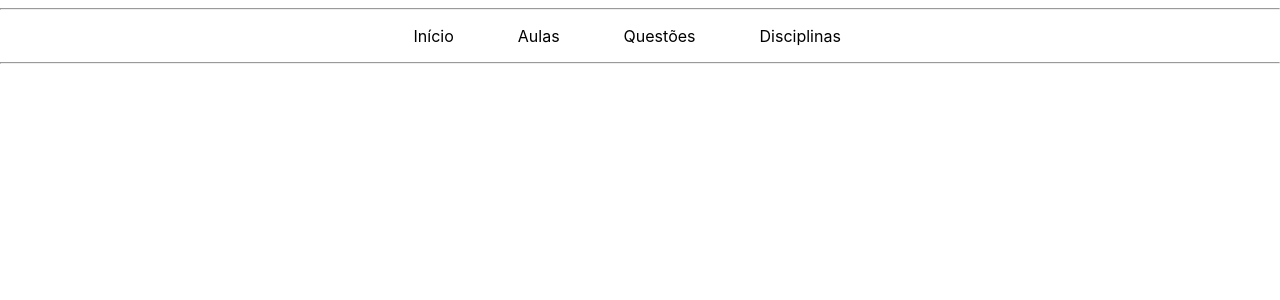
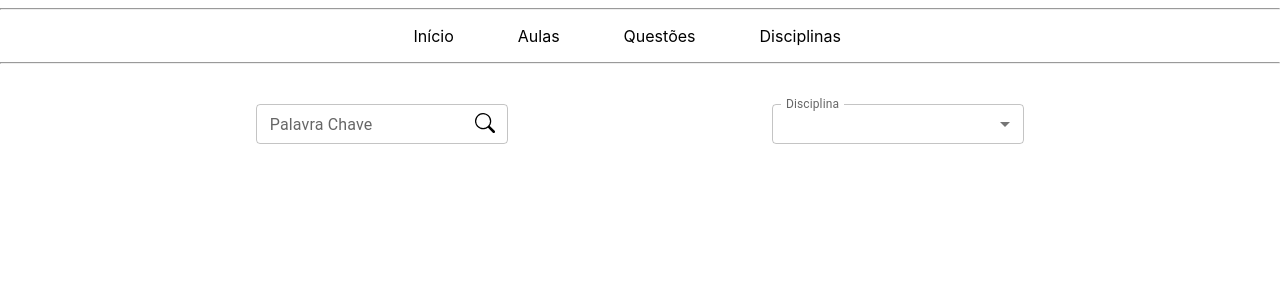
Before and after one commit to JezzDiego/Q-A-website, a Next.js app: page /questoes in a window 1280 px wide. Shown: the top 300 px of the page. Built offline with nearby package versions, Linux system fonts and the light colour scheme.

Commit message:
chore: importing Search component

```diff
--- a/pages/questoes/index.tsx
+++ b/pages/questoes/index.tsx
@@ -1,8 +1,13 @@
+import Search from "../../components/Search";
+import index from "../../styles/index.module.scss";
+
 export default function Questions() {
     return (
         <>
             <div>
-                <header></header>
+                <header className={index.header}>
+                    <Search />
+                </header>
 
                 <main></main>
             </div>
```
